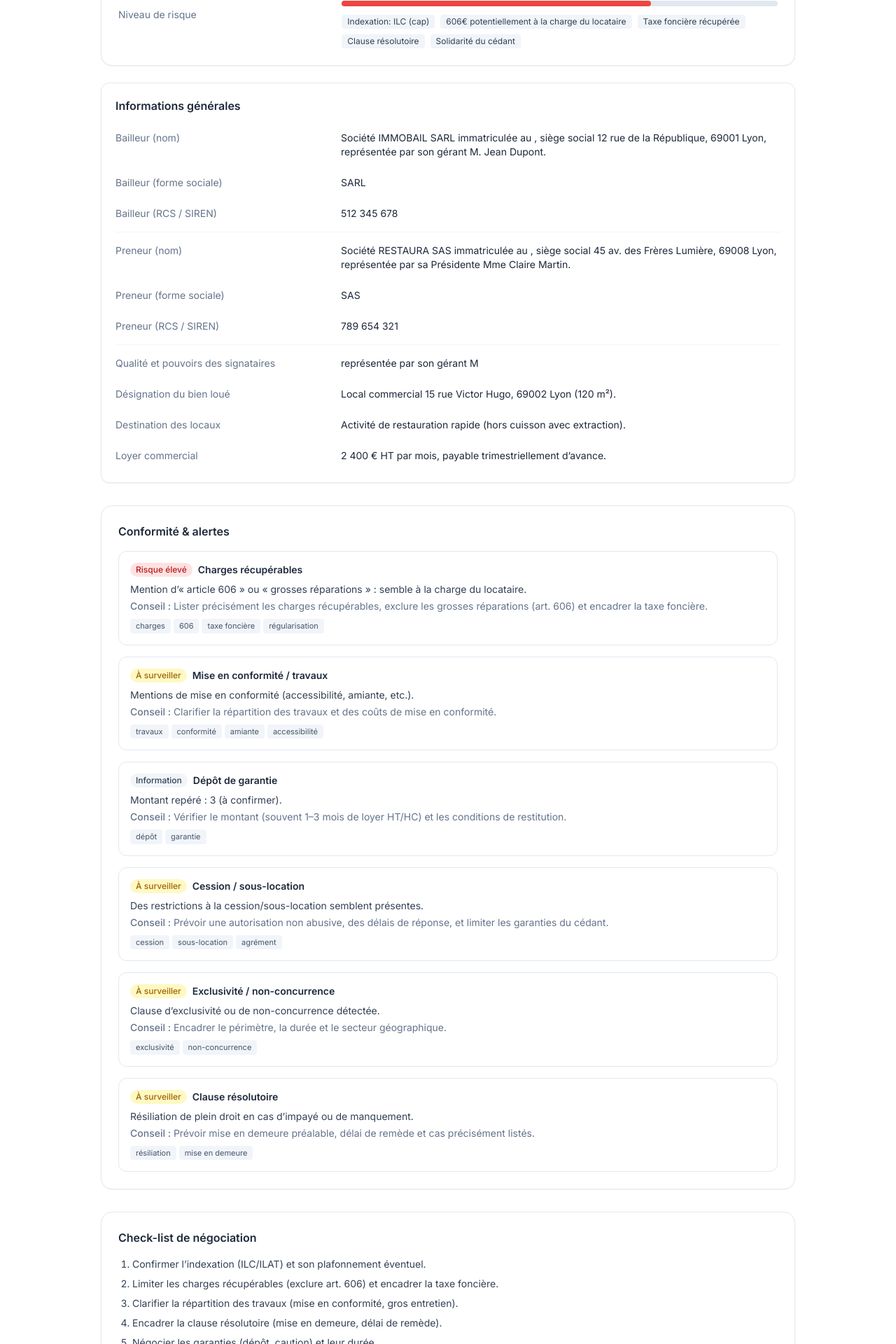
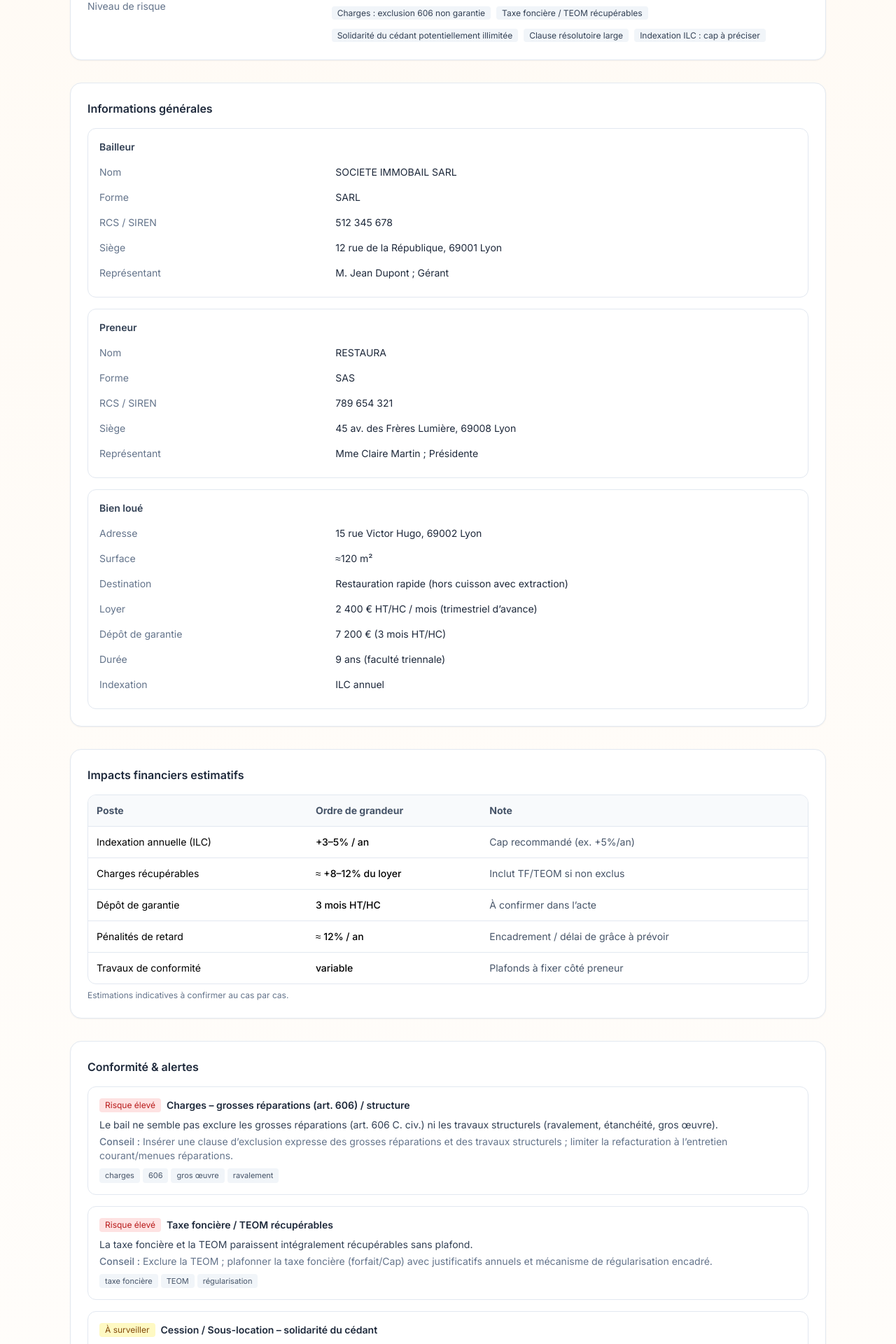
Before and after one commit to LexBaux/lexbaux-site, a Next.js app: page /rapport in a window 1280 px wide. Shown: the part 280-2200 px from the top of the page at 70% size. Built offline with nearby package versions, Linux system fonts and the light colour scheme.

Commit message:
nouveau 2 pdf

```diff
--- a/app/rapport/page.tsx
+++ b/app/rapport/page.tsx
@@ -1,124 +1,249 @@
 // app/rapport/page.tsx
 "use client";
 
-// 👇 Empêche le prerender statique et évite l'erreur liée à useSearchParams
 export const dynamic = "force-dynamic";
+export const fetchCache = "force-no-store";
 
-import { useMemo } from "react";
+import React, { useMemo } from "react";
 import { useSearchParams, useRouter } from "next/navigation";
-import GeneralInfoCard from "@/components/GeneralInfoCard";
-import { extractGeneralInfoFromAnalysis } from "@/types/general-info";
 
-function RiskBar({ score = 0.71 }: { score?: number }) {
+/* ---------- UI helpers ---------- */
+function RiskBar({ score = 0.7 }: { score?: number }) {
   const pct = Math.min(100, Math.max(0, Math.round((score ?? 0) * 100)));
   return (
     <div className="mt-2 h-2 w-full rounded bg-slate-200">
-      <div className="h-2 rounded bg-red-500" style={{ width: `${pct}%` }} />
+      <div className="h-2 rounded bg-orange-600" style={{ width: `${pct}%` }} />
     </div>
   );
 }
+const chip = (txt: string, tone: "high" | "warn" | "info" = "info") => {
+  const map = {
+    high: "bg-red-100 text-red-700",
+    warn: "bg-yellow-100 text-yellow-800",
+    info: "bg-slate-100 text-slate-700",
+  } as const;
+  return <span className={`px-2 py-0.5 text-xs rounded ${map[tone]}`}>{txt}</span>;
+};
+const badge = (txt: string) => (
+  <span className="rounded bg-slate-100 text-slate-700 px-2 py-0.5 text-xs">{txt}</span>
+);
+const severityLabel: Record<string, string> = {
+  high: "Risque élevé",
+  warn: "À surveiller",
+  info: "Information",
+};
 
-// ---------- RAPPORT DEMO (toujours identique) ----------
-const DEMO_RAW_TEXT = `
-BAIL COMMERCIAL
-Bailleur : Société IMMOBAIL SARL immatriculée au RCS de Lyon sous le n° 512 345 678, siège social 12 rue de la République, 69001 Lyon, représentée par son gérant M. Jean Dupont.
-Preneur : Société RESTAURA SAS immatriculée au RCS de Lyon sous le n° 789 654 321, siège social 45 av. des Frères Lumière, 69008 Lyon, représentée par sa Présidente Mme Claire Martin.
-Bien loué : Local commercial 15 rue Victor Hugo, 69002 Lyon (120 m²).
-Destination des locaux : Activité de restauration rapide (hors cuisson avec extraction).
-Loyer : 2 400 € HT par mois, payable trimestriellement d’avance.
-Dépôt de garantie : 7 200 € (3 mois de loyer HT).
-Durée du bail : 9 ans.
-Indexation : ILC annuel.
-Clause résolutoire : Défaut de paiement/obligations contractuelles.
-`.trim();
-
-const DEMO_REPORT_BASE = {
+/* ---------- Données DEMO (100% fixes) ---------- */
+const DEMO_REPORT_BASE: any = {
   meta: {
     title: "BAIL COMMERCIAL",
     pages: 27,
     indexation: "ILC",
     plafonnement: true,
-    filename: "bail.pdf",
+    filename: "bail_test (1).pdf",
+    version: "demo-premium-xl",
+  },
+  // >>> Ces informations s’affichent telles quelles, quoi qu’il arrive
+  generalInfo: {
+    bailleur: {
+      nom: " SOCIETE IMMOBAIL SARL ",
+      forme: "SARL",
+      siren: "512 345 678",
+      siege: "12 rue de la République, 69001 Lyon",
+      representant: "M. Jean Dupont ; Gérant",
+    },
+    preneur: {
+      nom: " RESTAURA ",
+      forme: "SAS",
+      siren: "789 654 321",
+      siege: "45 av. des Frères Lumière, 69008 Lyon",
+      representant: "Mme Claire Martin ; Présidente",
+    },
+    bien: {
+      adresse: "15 rue Victor Hugo, 69002 Lyon",
+      surface: "≈120 m²",
+      destination: "Restauration rapide (hors cuisson avec extraction)",
+      loyer: "2 400 € HT/HC / mois (trimestriel d’avance)",
+      depot: "7 200 € (3 mois HT/HC)",
+      duree: "9 ans (faculté triennale)",
+      indexation: "ILC annuel",
+    },
   },
   summary: {
-    riskScore: 0.71,
+    riskScore: 0.72,
     riskLevel: "élevé",
     highlights: [
-      "Indexation: ILC (cap)",
-      "606€ potentiellement à la charge du locataire",
-      "Taxe foncière récupérée",
-      "Clause résolutoire",
-      "Solidarité du cédant",
+      "Charges : exclusion 606 non garantie",
+      "Taxe foncière / TEOM récupérables",
+      "Solidarité du cédant potentiellement illimitée",
+      "Clause résolutoire large",
+      "Indexation ILC : cap à préciser",
     ],
   },
-  rawText: DEMO_RAW_TEXT,
+  impacts: [
+    { label: "Indexation annuelle (ILC)", estimation: "+3–5% / an", note: "Cap recommandé (ex. +5%/an)" },
+    { label: "Charges récupérables", estimation: "≈ +8–12% du loyer", note: "Inclut TF/TEOM si non exclus" },
+    { label: "Dépôt de garantie", estimation: " 3 mois HT/HC", note: "À confirmer dans l’acte" },
+    { label: "Pénalités de retard", estimation: "≈ 12% / an", note: "Encadrement / délai de grâce à prévoir" },
+    { label: "Travaux de conformité", estimation: "variable", note: "Plafonds à fixer côté preneur" },
+  ],
   findings: [
+    // HIGH
     {
-      id: "charges",
-      title: "Charges récupérables",
+      id: "charges_606",
+      title: "Charges – grosses réparations (art. 606) / structure",
       severity: "high",
       detail:
-        "Mention d’« article 606 » ou « grosses réparations » : semble à la charge du locataire.",
+        "Le bail ne semble pas exclure les grosses réparations (art. 606 C. civ.) ni les travaux structurels (ravalement, étanchéité, gros œuvre).",
       advice:
-        "Lister précisément les charges récupérables, exclure les grosses réparations (art. 606) et encadrer la taxe foncière.",
-      tags: ["charges", "606", "taxe foncière", "régularisation"],
+        "Insérer une clause d’exclusion expresse des grosses réparations et des travaux structurels ; limiter la refacturation à l’entretien courant/menues réparations.",
+      tags: ["charges", "606", "gros œuvre", "ravalement"],
     },
     {
-      id: "mise_conformite",
-      title: "Mise en conformité / travaux",
+      id: "tf_teom",
+      title: "Taxe foncière / TEOM récupérables",
+      severity: "high",
+      detail: "La taxe foncière et la TEOM paraissent intégralement récupérables sans plafond.",
+      advice:
+        "Exclure la TEOM ; plafonner la taxe foncière (forfait/Cap) avec justificatifs annuels et mécanisme de régularisation encadré.",
+      tags: ["taxe foncière", "TEOM", "régularisation"],
+    },
+    // WARN
+    {
+      id: "cession_solidarite",
+      title: "Cession / Sous-location – solidarité du cédant",
       severity: "warn",
-      detail: "Mentions de mise en conformité (accessibilité, amiante, etc.).",
+      detail:
+        "Agrément du bailleur requis ; solidarité du cédant vraisemblablement illimitée dans le temps.",
       advice:
-        "Clarifier la répartition des travaux et des coûts de mise en conformité.",
-      tags: ["travaux", "conformité", "amiante", "accessibilité"],
+        "Limiter la solidarité du cédant à 3 ans maximum ; critères d’agrément objectifs (solvabilité, expérience) ; délai de réponse 15 jours.",
+      tags: ["cession", "agrément", "solidarité du cédant"],
+    },
+    {
+      id: "resolutoire",
+      title: "Clause résolutoire – déclenchement et délais",
+      severity: "warn",
+      detail:
+        "Résiliation de plein droit en cas d’impayés/manquements sans mécanisme précis de mise en demeure et délai de remède.",
+      advice:
+        "Mise en demeure RAR préalable ; délai de remède 30 jours ; liste limitative des cas de résolution ; exclusion des manquements mineurs.",
+      tags: ["résiliation", "mise en demeure", "délai de remède"],
+    },
+    {
+      id: "travaux_conformite",
+      title: "Travaux / Mise en conformité",
+      severity: "warn",
+      detail:
+        "Répartition des mises en conformité légales (accessibilité, amiante, sécurité) et plafonds côté preneur non précisés.",
+      advice:
+        "Les obligations légales incombent au bailleur ; travaux privatifs du preneur plafonnés (X € HT/an) ; procédure d’autorisation et délais.",
+      tags: ["travaux", "conformité", "plafonds"],
+    },
+    // INFO
+    {
+      id: "indexation",
+      title: "Indexation du loyer",
+      severity: "info",
+      detail: "Indexation ILC/ILAT repérée ; cap/plancher non déterminés.",
+      advice:
+        "Fixer l’index (ILC/ILAT), la date anniversaire, un cap annuel (ex. +5 %) et un plancher 0 % ; exclure toute rétroactivité.",
+      tags: ["ILC", "ILAT", "cap"],
     },
     {
       id: "deposit",
       title: "Dépôt de garantie",
       severity: "info",
-      detail: "Montant repéré : 3 (à confirmer).",
-      advice:
-        "Vérifier le montant (souvent 1–3 mois de loyer HT/HC) et les conditions de restitution.",
+      detail: "Montant indicatif 3 mois HT/HC (à confirmer).",
+      advice: "Confirmer le montant, la restitution et d’éventuels intérêts si durée longue.",
       tags: ["dépôt", "garantie"],
     },
     {
-      id: "cession",
-      title: "Cession / sous-location",
-      severity: "warn",
+      id: "diagnostics_annexes",
+      title: "Diagnostics & annexes",
+      severity: "info",
       detail:
-        "Des restrictions à la cession/sous-location semblent présentes.",
+        "ERP, amiante, électricité/gaz, règlement de copropriété susceptibles d’être requis.",
       advice:
-        "Prévoir une autorisation non abusive, des délais de réponse, et limiter les garanties du cédant.",
-      tags: ["cession", "sous-location", "agrément"],
-    },
-    {
-      id: "exclusivite",
-      title: "Exclusivité / non-concurrence",
-      severity: "warn",
-      detail: "Clause d’exclusivité ou de non-concurrence détectée.",
-      advice:
-        "Encadrer le périmètre, la durée et le secteur géographique.",
-      tags: ["exclusivité", "non-concurrence"],
-    },
-    {
-      id: "resolutoire",
-      title: "Clause résolutoire",
-      severity: "warn",
-      detail:
-        "Résiliation de plein droit en cas d’impayé ou de manquement.",
-      advice:
-        "Prévoir mise en demeure préalable, délai de remède et cas précisément listés.",
-      tags: ["résiliation", "mise en demeure"],
+        "Vérifier la remise signée des diagnostics ; demander règlement de copropriété/EDD le cas échéant.",
+      tags: ["ERP", "amiante", "copropriété"],
     },
   ],
+  checklist: {
+    priorites: [
+      "Exclure expressément l’art. 606 et les travaux structurels.",
+      "Négocier l’exclusion de la TEOM et plafonner la TF.",
+      "Limiter la solidarité du cédant à 3 ans maximum.",
+      "Encadrer la clause résolutoire : mise en demeure RAR, délai 30 jours, liste limitative.",
+      "Fixer l’index (ILC/ILAT) avec cap annuel et date anniversaire.",
+      "Clarifier les mises en conformité et plafonner les travaux preneur.",
+      "Exiger les diagnostics/annexes et leur remise signée.",
+      "Définir précisément la destination et interdire ICPE/ERP sans accord.",
+      "Préciser les obligations d’assurance et les preuves annuelles.",
+      "Vérifier dépôt de garantie (montant, restitution, intérêts).",
+      "Encadrer pénalités de retard et délais de grâce.",
+      "Prévoir procédure d’autorisation de travaux preneur (délais, plans).",
+    ],
+    formulations: [
+      "Charges — « Sont exclues les grosses réparations de l’art. 606 C. civ. et les travaux structurels (ravalement, étanchéité, gros œuvre). »",
+      "Fiscalité — « La TEOM n’est pas récupérable ; la taxe foncière est plafonnée/forfaitisée avec justificatifs annuels. »",
+      "Cession — « Solidarité du cédant limitée à trois (3) ans ; critères d’agrément objectifs ; délai de réponse 15 jours. »",
+      "Résolutoire — « Activation après mise en demeure RAR, délai de remède 30 jours, pour les seuls cas listés ci-après. »",
+      "Index — « Index de base ILC T-4 [année] ; révision annuelle à date anniversaire ; cap de +[X]%/an ; pas de rétroactivité. »",
+      "Travaux — « Les mises en conformité légales incombent au bailleur ; les travaux privatifs du preneur sont plafonnés à [X] € HT/an. »",
+      "Assurances — « Remise annuelle des attestations ; défaut d’assurance régularisable sous 15 jours avant sanction. »",
+      "Destination — « Activités autorisées : … ; ICPE/ERP interdit sauf accord écrit préalable du bailleur. »",
+    ],
+  },
 };
 
-const severityLabel: Record<string, string> = {
-  info: "Information",
-  warn: "À surveiller",
-  high: "Risque élevé",
-};
+/* ---------- Composant “Informations générales” (statique) ---------- */
+function GeneralInfoStatic({ gi }: { gi: any }) {
+  const Row = ({ label, value }: { label: string; value?: string }) => (
+    <div className="grid grid-cols-2 gap-4 py-2 text-sm sm:grid-cols-3">
+      <div className="text-slate-500">{label}</div>
+      <div className="col-span-1 sm:col-span-2 text-slate-800">{value ?? "—"}</div>
+    </div>
+  );
+  return (
+    <section className="mt-8 rounded-2xl border border-slate-200 bg-white p-6 shadow-sm">
+      <h3 className="text-base font-semibold text-slate-800 mb-4">Informations générales</h3>
 
+      {/* BAILLEUR */}
+      <div className="rounded-xl border border-slate-200 p-4 mb-4">
+        <div className="mb-2 text-sm font-semibold text-slate-700">Bailleur</div>
+        <Row label="Nom" value={gi.bailleur?.nom} />
+        <Row label="Forme" value={gi.bailleur?.forme} />
+        <Row label="RCS / SIREN" value={gi.bailleur?.siren} />
+        <Row label="Siège" value={gi.bailleur?.siege} />
+        <Row label="Représentant" value={gi.bailleur?.representant} />
+      </div>
+
+      {/* PRENEUR */}
+      <div className="rounded-xl border border-slate-200 p-4 mb-4">
+        <div className="mb-2 text-sm font-semibold text-slate-700">Preneur</div>
+        <Row label="Nom" value={gi.preneur?.nom} />
+        <Row label="Forme" value={gi.preneur?.forme} />
+        <Row label="RCS / SIREN" value={gi.preneur?.siren} />
+        <Row label="Siège" value={gi.preneur?.siege} />
+        <Row label="Représentant" value={gi.preneur?.representant} />
+      </div>
+
+      {/* BIEN LOUÉ */}
+      <div className="rounded-xl border border-slate-200 p-4">
+        <div className="mb-2 text-sm font-semibold text-slate-700">Bien loué</div>
+        <Row label="Adresse" value={gi.bien?.adresse} />
+        <Row label="Surface" value={gi.bien?.surface} />
+        <Row label="Destination" value={gi.bien?.destination} />
+        <Row label="Loyer" value={gi.bien?.loyer} />
+        <Row label="Dépôt de garantie" value={gi.bien?.depot} />
+        <Row label="Durée" value={gi.bien?.duree} />
+        <Row label="Indexation" value={gi.bien?.indexation} />
+      </div>
+    </section>
+  );
+}
+
+/* ---------- Page ---------- */
 export default function RapportPage() {
   const search = useSearchParams();
   const router = useRouter();
@@ -129,29 +254,35 @@ export default function RapportPage() {
     [filename]
   );
 
-  const info = useMemo(
-    () => extractGeneralInfoFromAnalysis(report),
-    [report]
+  // Tri des findings : high -> warn -> info
+  const sortedFindings = useMemo(() => {
+    const order: Record<string, number> = { high: 0, warn: 1, info: 2 };
+    return [...report.findings].sort(
+      (a: any, b: any) => (order[a.severity] ?? 99) - (order[b.severity] ?? 99)
     );
+  }, [report]);
 
   return (
-    <div className="mx-auto max-w-5xl px-4 py-10">
+    <div className="bg-gradient-to-b from-orange-50/60 to-white">
+      <div className="container mx-auto max-w-[1120px] px-5 py-8">
         {/* Header */}
-      <div className="mb-8 flex items-center justify-between">
+        <div className="mb-6 flex items-center justify-between">
           <div>
-          <h1 className="text-2xl font-semibold text-slate-900">Rapport d’analyse</h1>
-          <p className="text-slate-500 text-sm">Généré par LexBaux</p>
+            <h1 className="text-2xl font-extrabold tracking-tight">
+              Rapport d’analyse <span className="text-orange-600">LexBaux</span>
+            </h1>
+            <p className="text-slate-500 text-sm">Synthèse prête à l’emploi (export PDF possible).</p>
           </div>
           <div className="flex gap-2">
             <button
               onClick={() => window.print()}
-            className="rounded-md border border-slate-300 px-3 py-2 text-sm hover:bg-slate-50"
+              className="rounded-[12px] border border-slate-300 px-3 py-2 text-sm hover:bg-slate-50"
             >
               Exporter en PDF
             </button>
             <button
               onClick={() => router.push("/")}
-            className="rounded-md bg-slate-900 px-3 py-2 text-sm text-white hover:bg-slate-800"
+              className="rounded-[12px] bg-slate-900 px-3 py-2 text-sm text-white hover:bg-slate-800"
             >
               Nouveau bail
             </button>
@@ -159,7 +290,7 @@ export default function RapportPage() {
         </div>
 
         {/* Synthèse */}
-      <section className="rounded-2xl border border-slate-200 bg-white p-6 shadow-sm print:border-0 print:shadow-none">
+        <section className="rounded-2xl border border-slate-200 bg-white p-6 shadow-sm">
           <h2 className="text-base font-semibold text-slate-800">Synthèse</h2>
           <div className="mt-4 grid grid-cols-2 gap-6 text-sm sm:grid-cols-4">
             <div><div className="text-slate-500">Titre</div><div className="font-medium">{report.meta.title}</div></div>
@@ -173,65 +304,106 @@ export default function RapportPage() {
             <div className="col-span-2">
               <div className="text-sm font-medium text-slate-800">{report.summary.riskLevel}</div>
               <RiskBar score={report.summary.riskScore} />
-            {report.summary.highlights?.length ? (
+              {!!report.summary.highlights?.length && (
                 <div className="mt-3 flex flex-wrap gap-2">
-                {report.summary.highlights.map((h, i) => (
-                  <span key={i} className="rounded bg-slate-100 px-2 py-0.5 text-xs text-slate-700">{h}</span>
+                  {report.summary.highlights.map((h: string, i: number) => (
+                    <span key={i}>{badge(h)}</span>
                   ))}
                 </div>
-            ) : null}
+              )}
             </div>
           </div>
         </section>
 
-      {/* Informations générales */}
-      <GeneralInfoCard info={info} />
+        {/* Informations générales – 100% fixes */}
+        <GeneralInfoStatic gi={report.generalInfo} />
 
-      {/* Conformité & alertes */}
-      <section className="mt-8 rounded-2xl border border-slate-200 bg-white p-6 shadow-sm print:border-0 print:shadow-none">
+        {/* Impacts financiers */}
+        <section className="mt-8 rounded-2xl border border-slate-200 bg-white p-6 shadow-sm">
+          <h3 className="mb-4 text-base font-semibold text-slate-800">Impacts financiers estimatifs</h3>
+          <div className="overflow-hidden rounded-xl border border-slate-200">
+            <table className="w-full text-sm">
+              <thead className="bg-slate-50 text-slate-600">
+                <tr>
+                  <th className="text-left p-3">Poste</th>
+                  <th className="text-left p-3">Ordre de grandeur</th>
+                  <th className="text-left p-3">Note</th>
+                </tr>
+              </thead>
+              <tbody>
+                {report.impacts.map((r: any, i: number) => (
+                  <tr key={i} className="border-t border-slate-200">
+                    <td className="p-3">{r.label}</td>
+                    <td className="p-3 font-medium">{r.estimation}</td>
+                    <td className="p-3 text-slate-600">{r.note}</td>
+                  </tr>
+                ))}
+              </tbody>
+            </table>
+          </div>
+          <p className="mt-2 text-xs text-slate-500">Estimations indicatives à confirmer au cas par cas.</p>
+        </section>
+
+        {/* Conformité & alertes (trié par sévérité) */}
+        <section className="mt-8 rounded-2xl border border-slate-200 bg-white p-6 shadow-sm">
           <h3 className="mb-4 text-base font-semibold text-slate-800">Conformité & alertes</h3>
           <ul className="space-y-4">
-          {report.findings.map((f: any) => (
-            <li key={f.id} className="rounded-xl border border-slate-200 bg-white p-4">
+            {sortedFindings.map((f: any) => (
+              <li key={f.id} className="rounded-xl border border-slate-200 p-4">
                 <div className="flex items-center gap-2">
-                <span className={
-                  "inline-flex items-center rounded-full px-2 py-0.5 text-xs font-medium " +
-                  (f.severity === "high"
-                    ? "bg-red-100 text-red-700"
-                    : f.severity === "warn"
-                    ? "bg-yellow-100 text-yellow-700"
-                    : "bg-slate-100 text-slate-700")
-                }>
-                  {severityLabel[f.severity]}
-                </span>
+                  {chip(severityLabel[f.severity], f.severity)}
                   <h4 className="text-sm font-semibold text-slate-800">{f.title}</h4>
                 </div>
                 <p className="mt-2 text-sm text-slate-700">{f.detail}</p>
-              {f.advice && <p className="mt-1 text-sm text-slate-500"><span className="font-medium">Conseil :</span> {f.advice}</p>}
-              {f.tags?.length ? (
+                {f.advice && (
+                  <p className="mt-1 text-sm text-slate-500">
+                    <span className="font-medium">Conseil :</span> {f.advice}
+                  </p>
+                )}
+                {!!f.tags?.length && (
                   <div className="mt-2 flex flex-wrap gap-1">
                     {f.tags.map((t: string) => (
                       <span key={t} className="rounded bg-slate-100 px-2 py-0.5 text-[11px] text-slate-600">{t}</span>
                     ))}
                   </div>
-              ) : null}
+                )}
               </li>
             ))}
           </ul>
         </section>
 
-      {/* Check-list */}
-      <section className="mt-8 rounded-2xl border border-slate-200 bg-white p-6 shadow-sm print:border-0 print:shadow-none">
-        <h3 className="mb-4 text-base font-semibold text-slate-800">Check-list de négociation</h3>
-        <ol className="list-decimal pl-5 text-sm text-slate-700 space-y-2">
-          <li>Confirmer l’indexation (ILC/ILAT) et son plafonnement éventuel.</li>
-          <li>Limiter les charges récupérables (exclure art. 606) et encadrer la taxe foncière.</li>
-          <li>Clarifier la répartition des travaux (mise en conformité, gros entretien).</li>
-          <li>Encadrer la clause résolutoire (mise en demeure, délai de remède).</li>
-          <li>Négocier les garanties (dépôt, caution) et leur durée.</li>
-          <li>Vérifier les restrictions de cession/sous-location.</li>
-        </ol>
+        {/* Check-list de négociation (nouvelle présentation) */}
+        <section className="mt-8 rounded-2xl border border-slate-200 bg-white p-6 shadow-sm">
+          <h3 className="mb-2 text-base font-semibold text-slate-800">Check-list de négociation</h3>
+
+          <div className="grid gap-6 md:grid-cols-2">
+            {/* Colonne 1 : Priorités (cartes numérotées) */}
+            <div className="space-y-3">
+              <div className="text-sm font-medium text-slate-700 mb-1">Priorités (ordre conseillé)</div>
+              {report.checklist.priorites.map((p: string, i: number) => (
+                <div key={i} className="flex items-start gap-3 rounded-xl border border-slate-200 p-3">
+                  <div className="mt-0.5 inline-flex h-6 w-6 shrink-0 items-center justify-center rounded-full border border-slate-300 text-[12px] font-semibold text-slate-700">
+                    {i + 1}
+                  </div>
+                  <div className="text-sm text-slate-800">{p}</div>
+                </div>
+              ))}
+            </div>
+
+            {/* Colonne 2 : Formulations (cartes sobres) */}
+            <div className="space-y-3">
+              <div className="text-sm font-medium text-slate-700 mb-1">Formulations à proposer</div>
+              {report.checklist.formulations.map((f: string, i: number) => (
+                <div key={i} className="rounded-xl border border-slate-200 p-3 text-sm text-slate-800 leading-6">
+                  {f}
+                </div>
+              ))}
+            </div>
+          </div>
         </section>
+
+        <div className="h-6" />
+      </div>
     </div>
   );
 }
```
Also changed, not shown: app/page.tsx (+25 -6 lines). Lines whose indentation alone changed are shown as unchanged.
